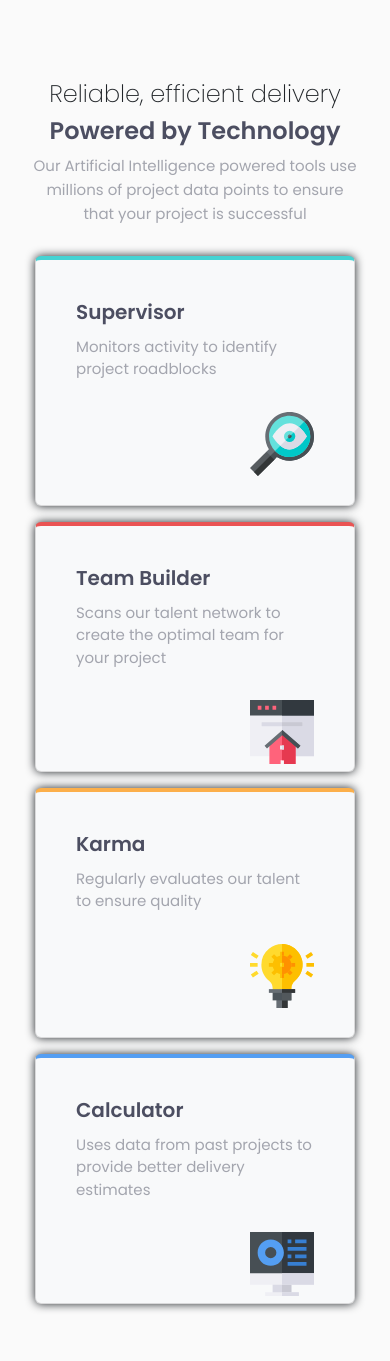
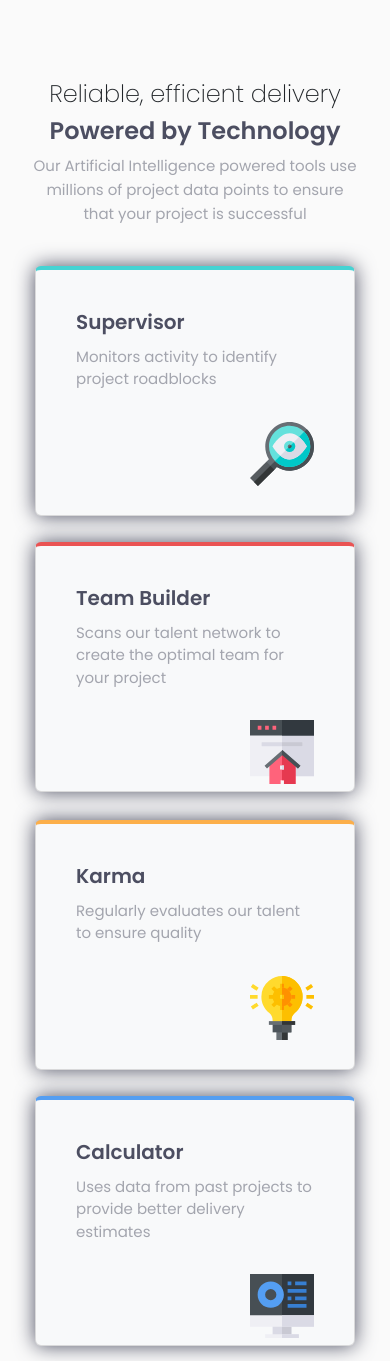
Before and after one commit to KenSparks-Dev/Four-Card-Feature-Section-Master, a website: page index.html in a window 390 px wide. Before the commit the page ends 1320 px from the top, so only its background shows below. Drawn offline with nearby package versions, Linux system fonts and the light colour scheme.

Commit message:
box-shadow and margins on mobile

```diff
--- a/index.html
+++ b/index.html
@@ -36,7 +36,7 @@
         </div>
         <!--Middle Row-->
         <div class="row">
-          <div class="col-sm ">
+          <div class="col-sm  ">
             <div class="card bg-light mb-3 card-b">
               <div class="card-body">
                 <h5 class="card-title">Team Builder</h5>
@@ -44,7 +44,7 @@
                 <img src="/images/icon-team-builder.svg" class="float-right" alt="icon-team-builder">
               </div>
             </div>
-            <div class="card bg-light mb-3 card-c">
+            <div class="card bg-light mb-3 card-c middle-row">
               <div class="card-body">
                 <h5 class="card-title">Karma</h5>
                 <p class="card-text">Regularly evaluates our talent to ensure quality</p>
--- a/style.css
+++ b/style.css
@@ -148,6 +148,7 @@ img {
 	.card-a {
 		border-top: 4px solid hsl(180, 62%, 55%);
     margin-right: 30px;
+
 	}
 	.card-b {
 		border-top: 4px solid hsl(0, 78%, 62%);
@@ -155,18 +156,21 @@ img {
 	}
 	.card-c {
     border-top: 4px solid hsl(34, 97%, 64%);
-		margin-top: 40px;
 	}
 	.card-d {
 		border-top: 4px solid hsl(212, 86%, 64%);
 	}
 	.card {
 		margin: 0px;
-		box-shadow: 0 0 10px 0px;
+		box-shadow: 0 0 20px 0px hsl(234, 12%, 34%);
 		border-radius: 6px;
 		padding: 20px;
-		margin: 0px;
+		margin: 10px 0px 0px 0px;
 		max-width: 320px;
     height: 250px;
   }
+  .middle-row{
+    margin: 28px 0px 0px 0px;
+
   }
+}
```
Lines whose indentation alone changed are shown as unchanged.
